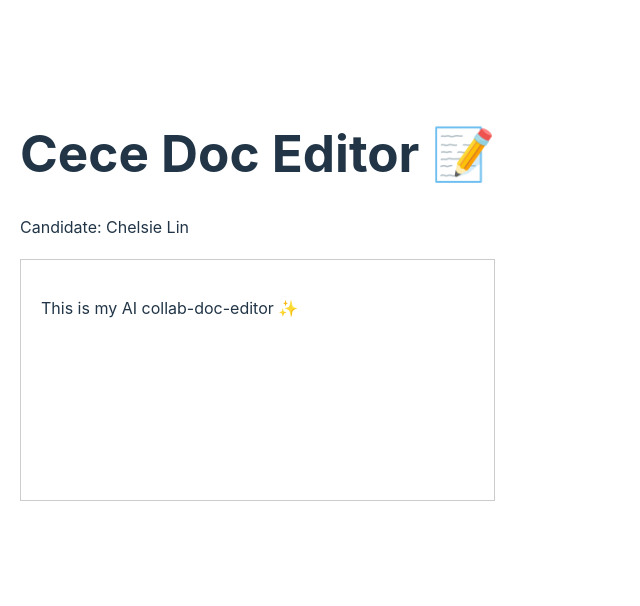
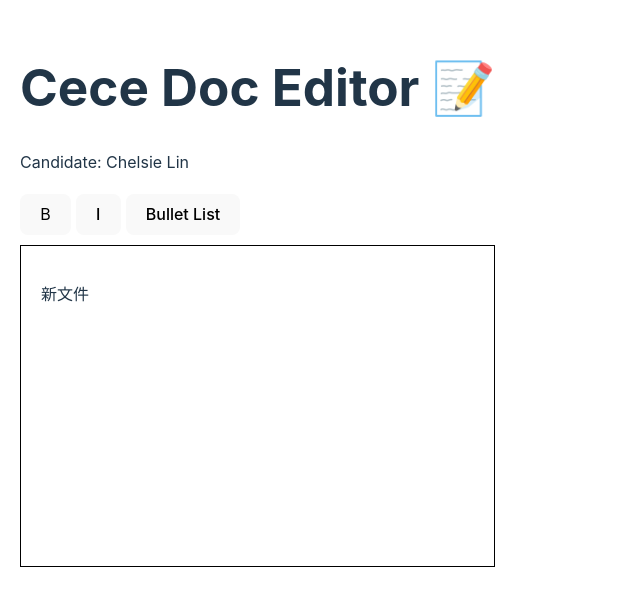
Before and after one commit to chillinxue/collab-doc-editor, a React (Vite) app: page / in a window 1280 px wide. Shown: the part 104-710 px from the top of the page, without its empty margins (0-640 px from the left). Built offline with nearby package versions, Linux system fonts and the light colour scheme.

Commit message:
add: editor bold/italics/bullet and save to local storage

```diff
--- a/src/Editor.jsx
+++ b/src/Editor.jsx
@@ -4,12 +4,36 @@ import StarterKit from '@tiptap/starter-kit';
 const Editor = () => {
     const editor = useEditor({
         extensions: [StarterKit],
-        content: '<p>This is my AI collab-doc-editor ✨</p>',
+        content: localStorage.getItem('saved-doc') || '<p>新文件</p>', // 讀取存檔
+        onUpdate: ({ editor }) => {
+            const html = editor.getHTML();
+            localStorage.setItem('saved-doc', html); // 每次打字就自動存入瀏覽器
+        },
     });
 
+    if (!editor) return null;
+
     return (
-        <div className='editor-container' style={{ border: '1px solid #ccc', padding: '10px', marginTop: '20px' }}>
-            <EditorContent editor={editor} />
+        <div className='editor-wrapper'>
+            <div className='toolbar' style={{ marginBottom: '10px', display: 'flex', gap: '5px' }}>
+                <button
+                    onClick={() => editor.chain().focus().toggleBold().run()}
+                    style={{ fontWeight: editor.isActive('bold') ? 'bold' : 'normal' }}
+                >
+                    B
+                </button>
+                <button
+                    onClick={() => editor.chain().focus().toggleItalic().run()}
+                    style={{ fontStyle: editor.isActive('italic') ? 'italic' : 'normal' }}
+                >
+                    I
+                </button>
+                <button onClick={() => editor.chain().focus().toggleBulletList().run()}>Bullet List</button>
+            </div>
+
+            <div className='tiptap-editor' style={{ border: '1px solid #000', minHeight: '300px', padding: '10px' }}>
+                <EditorContent editor={editor} />
+            </div>
         </div>
     );
 };
```
